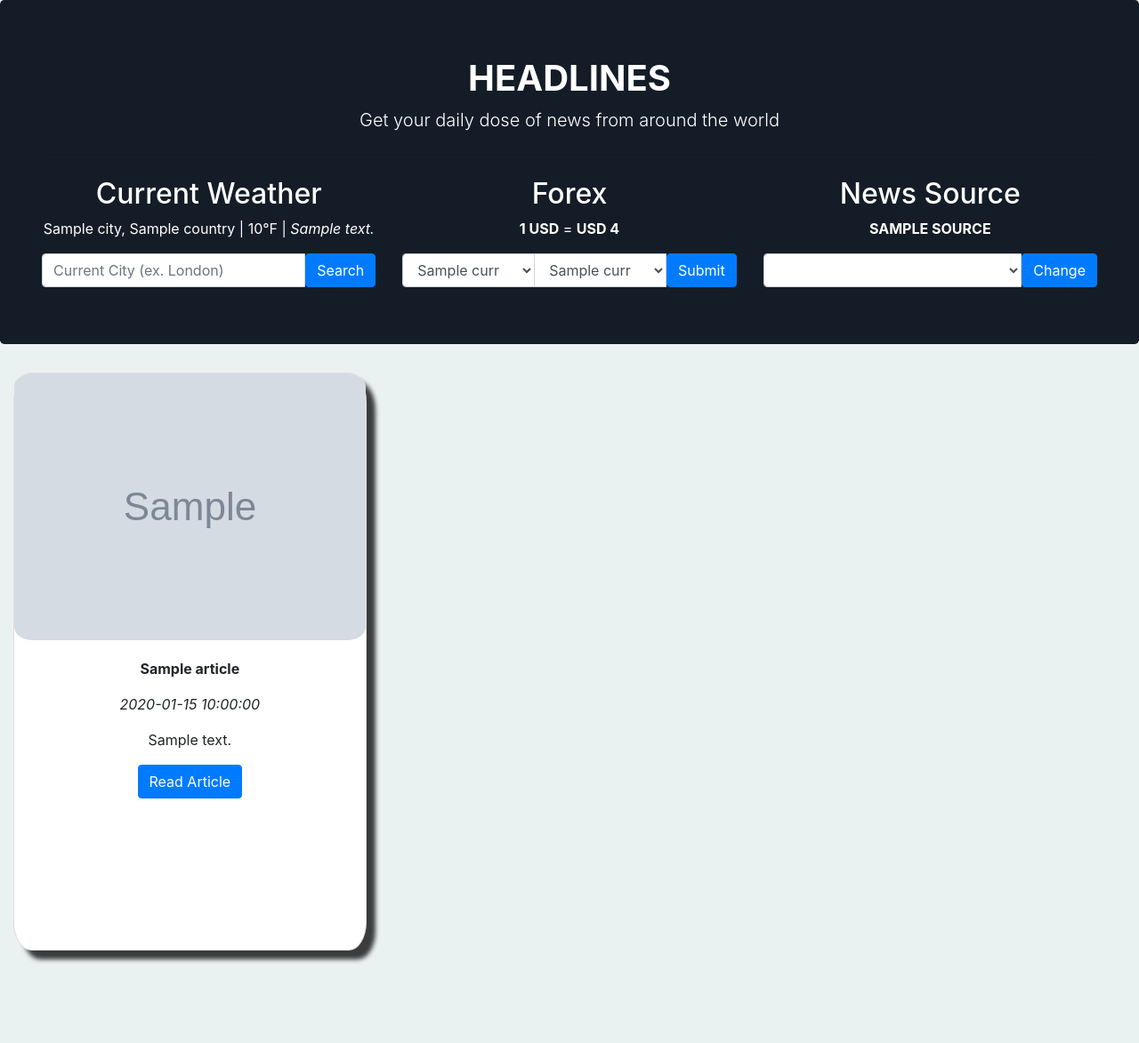
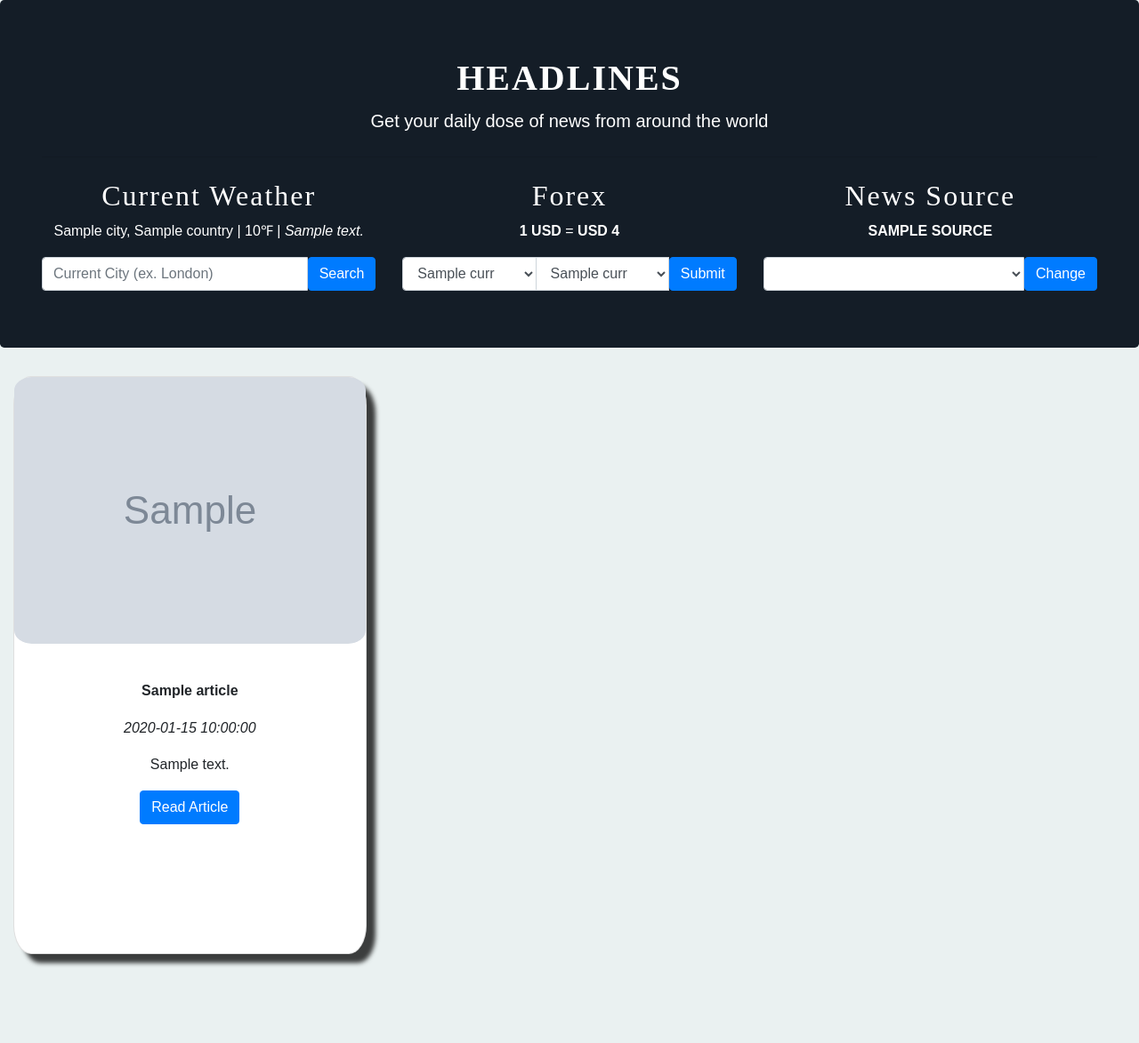
Before and after one commit to alchermd/headlines, a Flask app: template headlines/templates/index.html in a window 1280 px wide. Shown: the whole page at 89% size. Before the commit the page ends 1083 px from the top, so only its background shows below. Run offline with Flask 2, Linux system fonts and the light colour scheme; the template is opened without the code that fills it: most values are stand-ins (such as "Sample title", 1, 10 or a date in 2020); grey boxes marked "Sample" are stand-in pictures; lists and menus that the app fills with data are empty; parts of the project's set-up code (start-up, migrations or seed data) failed here and were passed over; some libraries are stand-ins or nearby versions.

Commit message:
Add typography rules.

```diff
--- a/headlines/static/css/main.css
+++ b/headlines/static/css/main.css
@@ -1,5 +1,12 @@
 body {
     background-color: #eaf1f1;
+    font-family: 'Istok Web', sans-serif;
+    line-height: 1.6;
+}
+
+h1, h2, h3, h4, h5, h6 {
+    font-family: 'Lora', serif;
+    letter-spacing: 2px;
 }
 
 .col-md-4 .card {
@@ -13,6 +20,7 @@ body {
     min-height: 300px;
     max-height: 350px;
     border-radius: 5%;
+    margin-bottom: 20px;
 }
 
 .jumbotron {
```
